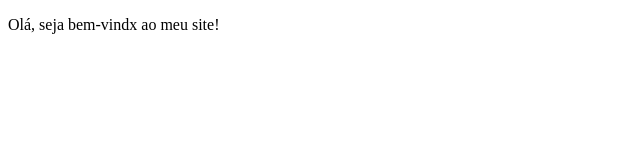
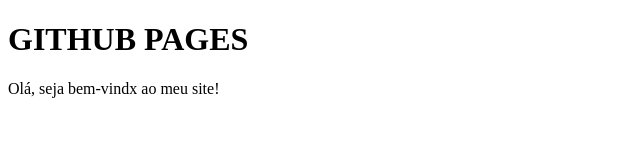
Before and after one commit to Od4ir/od4ir.github.io, a plain HTML site: page index.html in a window 1280 px wide. Shown: the whole page, without its empty margins (0-640 px from the left). Drawn offline with Linux system fonts and the light colour scheme.

Commit message:
Adicionado título 'GITHUB PAGES' na página

```diff
--- a/index.html
+++ b/index.html
@@ -6,6 +6,7 @@
     <title>GitHub - Od4ir</title>
 </head>
 <body>
+    <h1>GITHUB PAGES</h1>
     <p>Olá, seja bem-vindx ao meu site!</p>
 </body>
 </html>
```
